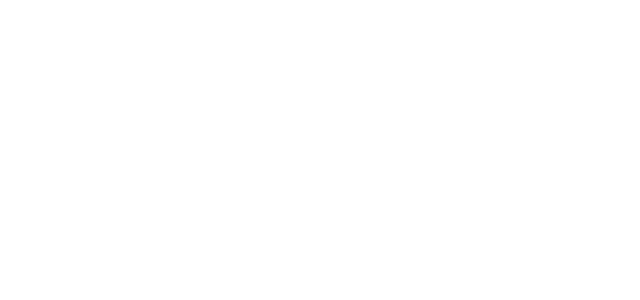
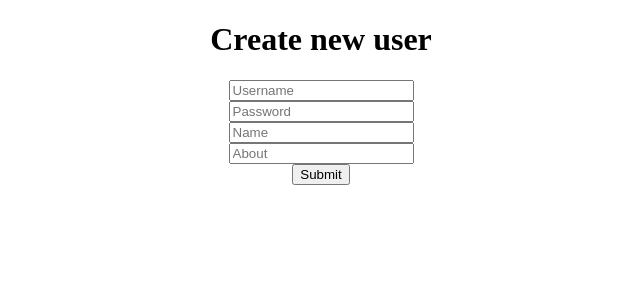
Before and after one commit to build-week-vr-funding/Front-End, a React (Create React App) app in the folder vr-funding/: page / in a window 1280 px wide. Shown: the top 300 px of the page, without its empty margins (319-959 px from the left). Built offline with nearby package versions, Linux system fonts and the light colour scheme.

Commit message:
First draft of register form component

```diff
--- a/vr-funding/src/App.js
+++ b/vr-funding/src/App.js
@@ -1,10 +1,11 @@
 import React from 'react';
 import './App.css';
+import Register from './components/Register'
 
 function App() {
   return (
     <div className="App">
-
+      <Register />
     </div>
   );
 }
--- /dev/null
+++ b/vr-funding/src/components/Register.js
@@ -0,0 +1,38 @@
+import React from 'react';
+
+export default class Register extends React.Component {
+    constructor() {
+        super();
+        this.state ={
+            username: '',
+            password: '',
+            name: '',
+            about: ''
+        }
+    }
+
+    submitHandler = evt => {
+        evt.preventDefault();
+    }
+
+    changeHandler = evt => {
+        this.setState({ [evt.target.name]: evt.target.value})
+    }
+
+    render() {
+        return (
+            <div className="register-containr">
+                <h1 className="register-header">Create new user</h1>
+                <div className="form-container">
+                    <form className="register-form" onSubmit={this.submitHandler}>
+                        <input name="username" placeHolder="Username" value={this.state.username} onChange={this.changeHandler} /><br />
+                        <input name="password" placeHolder="Password" value={this.state.password} onChange={this.changeHandler} /><br />
+                        <input name="name" placeHolder="Name" value={this.state.name} onChange={this.changeHandler} /><br />
+                        <input name="about" placeHolder="About" value={this.state.about} onChange={this.changeHandler} /><br />
+                        <button type="submit">Submit</button>
+                    </form>
+                </div>
+            </div>
+        )
+    }
+}
```
